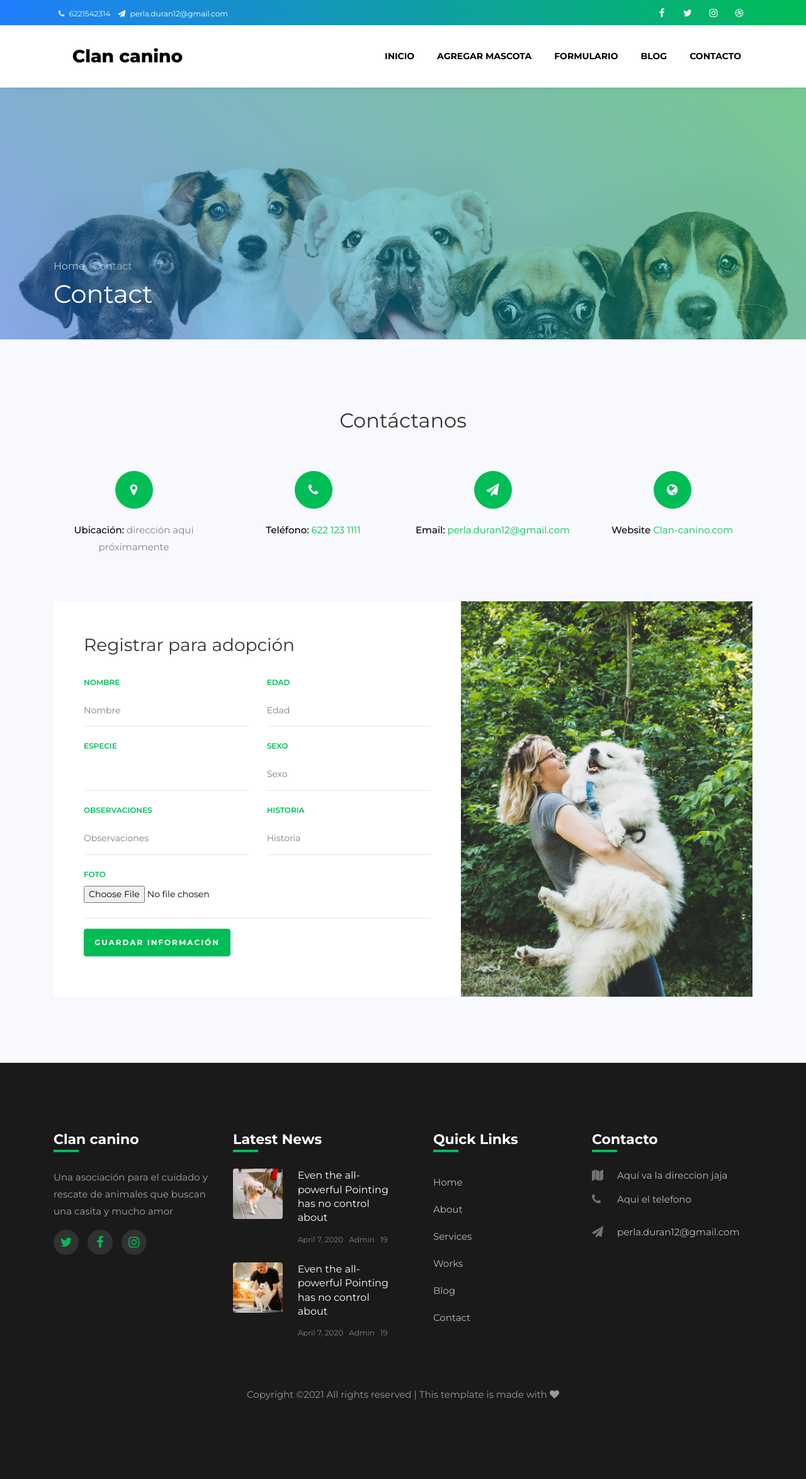
After one commit to SamuelTR20/Clan-canino, a PHP site: page /agregarMascota.php in a window 1280 px wide. The commit adds this page. Shown: the whole page at 63% size. Run offline with PHP 8.4, Linux system fonts and the light colour scheme; some libraries are stand-ins or nearby versions; some web fonts are replaced.

Commit message:
Mascota agregar con imagen

```diff
--- a/Negocio/MascotaNegocio.php
+++ b/Negocio/MascotaNegocio.php
@@ -9,7 +9,7 @@ function getMascotas(){
 	}
 
 
-function addMascota($idRefugio, $nombre, $especie, $edad, $sexo, $observaciones, $estado, $historia){
+function addMascota($idRefugio, $nombre, $especie, $edad, $sexo, $observaciones, $estado, $historia, $foto){
 
 	if ($idRefugio=="" || $nombre=="" || $especie=="" || $edad=="" || $sexo=="" || $observaciones=="" || $estado =="" || $historia==""){
 				echo 'Falta(n) completar campo(s)';
@@ -17,7 +17,9 @@ function addMascota($idRefugio, $nombre, $especie, $edad, $sexo, $observaciones,
 
 		//Se manda a llamar el metodo de la persistencia para agregar la mascota a la BD
 	include_once "Persistencia/MascotaDAO.php";
-			agregarMascota($idRefugio, $nombre, $especie, $edad, $sexo, $observaciones, $estado, $historia);
+		$agregado=	agregarMascota($idRefugio, $nombre, $especie, $edad, $sexo, $observaciones, $estado, $historia, $foto);
+
+	return $agregado;
 	}
 }
 
--- /dev/null
+++ b/agregarMascota.php
@@ -0,0 +1,249 @@
+<?php
+  // Inicializamos la sesion o la retomamos
+if(!isset($_SESSION)) {
+    header('Cache-Control: no cache'); //no cache
+    session_cache_limiter('private_no_expire');
+    session_start();
+    // Protegemos el documento para que solamente sea visible cuando NO HAS INICIADO sesión
+   // if(isset($_SESSION['userId'])) header('Location: index.php');
+   // if(!isset($_SESSION['userId'])) header('Location: formulario.php');
+}
+
+
+
+if (isset($_POST['masc_sent'])){
+    foreach ($_POST as $inputs => $vars) {
+if(trim($vars) == "") $error[] = "La caja $inputs es obligatoria";
+
+
+
+
+
+}
+include 'Negocio/MascotaNegocio.php';
+$permitido = false;
+if (!isset($error)) {
+
+
+    $nom_foto = $_FILES['file']['name'];
+    $ruta = "images/".$nom_foto;
+    $foto = $_FILES['file']['tmp_name'];
+    $subir = move_uploaded_file($foto, $ruta);
+
+    $permitido = addMascota( 16, $_POST['nombre'], $_POST['especie'], $_POST['edad'], $_POST['sexo'], $_POST['observaciones'],'disponible', $_POST['historia'],$ruta );
+
+
+
+
+    }
+
+    if(!$permitido){
+        $error[] = "Ha ocurrido un error al registrarse";
+    }
+
+
+    if (!isset($error)) {
+        header('Location:index.php');
+        }else{
+
+        }
+}
+?>
+
+
+
+<!DOCTYPE html>
+<html lang="en">
+  <head>
+    <title>Clan canino</title>
+    <meta charset="utf-8">
+    <meta name="viewport" content="width=device-width, initial-scale=1, shrink-to-fit=no">
+
+    <link href="https://fonts.googleapis.com/css?family=Montserrat:200,300,400,500,600,700,800&display=swap" rel="stylesheet">
+
+    <link rel="stylesheet" href="https://stackpath.bootstrapcdn.com/font-awesome/4.7.0/css/font-awesome.min.css">
+
+    <link rel="stylesheet" href="css/animate.css">
+
+    <link rel="stylesheet" href="css/owl.carousel.min.css">
+    <link rel="stylesheet" href="css/owl.theme.default.min.css">
+    <link rel="stylesheet" href="css/magnific-popup.css">
+
+
+    <link rel="stylesheet" href="css/bootstrap-datepicker.css">
+    <link rel="stylesheet" href="css/jquery.timepicker.css">
+
+    <link rel="stylesheet" href="css/flaticon.css">
+    <link rel="stylesheet" href="css/style.css">
+  </head>
+  <body>
+
+  <?php include("includes/header.php"); ?>
+    <!-- END nav -->
+    <section class="hero-wrap hero-wrap-2" style="background-image: url('images/bg_2.jpg');" data-stellar-background-ratio="0.5">
+      <div class="overlay"></div>
+      <div class="container">
+        <div class="row no-gutters slider-text align-items-end">
+          <div class="col-md-9 ftco-animate pb-5">
+          	<p class="breadcrumbs mb-2"><span class="mr-2"><a href="index.html">Home <i class="ion-ios-arrow-forward"></i></a></span> <span>Contact <i class="ion-ios-arrow-forward"></i></span></p>
+            <h1 class="mb-0 bread">Contact</h1>
+          </div>
+        </div>
+      </div>
+    </section>
+
+    <section class="ftco-section bg-light">
+			<div class="container">
+				<div class="row justify-content-center">
+					<div class="col-md-6 text-center mb-5">
+						<h2 class="heading-section">Contáctanos</h2>
+					</div>
+				</div>
+				<div class="row justify-content-center">
+					<div class="col-md-12">
+						<div class="wrapper">
+							<div class="row mb-5">
+								<div class="col-md-3">
+									<div class="dbox w-100 text-center">
+				        		<div class="icon d-flex align-items-center justify-content-center">
+				        			<span class="fa fa-map-marker"></span>
+				        		</div>
+				        		<div class="text">
+					            <p><span>Ubicación:</span> dirección aqui próximamente</p>
+					          </div>
+				          </div>
+								</div>
+								<div class="col-md-3">
+									<div class="dbox w-100 text-center">
+				        		<div class="icon d-flex align-items-center justify-content-center">
+				        			<span class="fa fa-phone"></span>
+				        		</div>
+				        		<div class="text">
+					            <p><span>Teléfono:</span> <a href="tel://1234567920">622 123 1111</a></p>
+					          </div>
+				          </div>
+								</div>
+								<div class="col-md-3">
+									<div class="dbox w-100 text-center">
+				        		<div class="icon d-flex align-items-center justify-content-center">
+				        			<span class="fa fa-paper-plane"></span>
+				        		</div>
+				        		<div class="text">
+					            <p><span>Email:</span> <a href="mailto:info@yoursite.com">perla.duran12@gmail.com</a></p>
+					          </div>
+				          </div>
+								</div>
+								<div class="col-md-3">
+									<div class="dbox w-100 text-center">
+				        		<div class="icon d-flex align-items-center justify-content-center">
+				        			<span class="fa fa-globe"></span>
+				        		</div>
+				        		<div class="text">
+					            <p><span>Website</span> <a href="#">Clan-canino.com</a></p>
+					          </div>
+				          </div>
+								</div>
+							</div>
+							<div class="row no-gutters">
+								<div class="col-md-7">
+									<div class="contact-wrap w-100 p-md-5 p-4">
+										<h3 class="mb-4">Registrar para adopción</h3>
+										<form method="POST" id="contactForm" name="contactForm" class="contactForm" action="agregarMascota.php" enctype="multipart/form-data">
+											<div class="row">
+												<div class="col-md-6">
+													<div class="form-group">
+														<label class="label" for="nombre">Nombre</label>
+														<input type="text" class="form-control" name="nombre" id="name" placeholder="Nombre">
+													</div>
+												</div>
+												<div class="col-md-6">
+													<div class="form-group">
+														<label class="label" for="edad">Edad </label>
+														<input type="number" class="form-control" name="edad" id="edad" placeholder="Edad">
+													</div>
+												</div>
+												<div class="col-md-6">
+													<div class="form-group">
+														<label class="label" for="especie">Especie </label>
+														<input type="text" class="form-control" name="especie" id="email">
+													</div>
+												</div>
+												<div class="col-md-6">
+													<div class="form-group">
+														<label class="label" for="sexo">Sexo </label>
+														<input type="text" class="form-control" name="sexo" id="telefono" placeholder="Sexo">
+													</div>
+												</div>
+												<div class="col-md-6">
+													<div class="form-group">
+														<label class="label" for="observaciones">Observaciones </label>
+														<input type="text" class="form-control" name="observaciones" id="observaciones" placeholder="Observaciones">
+													</div>
+												</div>
+												<div class="col-md-6">
+													<div class="form-group">
+														<label class="label" for="historia">Historia </label>
+														<input type="text" class="form-control" name="historia" id="historia" placeholder="Historia">
+													</div>
+												</div>
+
+                                                <div class="col-md-12">
+													<div class="form-group">
+														<label class="label" for="file">Foto</label>
+														<input type="file" class="form-control" name="file" id="file" placeholder="Agregar">
+													</div>
+												</div>
+
+												<div class="col-md-12">
+													<div class="form-group">
+														<input type="submit" value="Guardar información" class="btn btn-primary" name="masc_sent">
+														<div class="submitting"></div>
+													</div>
+												</div>
+
+											</div>
+										</form>
+									</div>
+								</div>
+								<div class="col-md-5 d-flex align-items-stretch">
+									<div class="info-wrap w-100 p-5 img" style="background-image: url(images/img.jpg);">
+				          </div>
+								</div>
+							</div>
+						</div>
+					</div>
+				</div>
+			</div>
+		</section>
+
+
+
+		<?php include("includes/footer.php"); ?>
+
+
+
+  <!-- loader -->
+  <div id="ftco-loader" class="show fullscreen"><svg class="circular" width="48px" height="48px"><circle class="path-bg" cx="24" cy="24" r="22" fill="none" stroke-width="4" stroke="#eeeeee"/><circle class="path" cx="24" cy="24" r="22" fill="none" stroke-width="4" stroke-miterlimit="10" stroke="#F96D00"/></svg></div>
+
+
+  <script src="js/jquery.min.js"></script>
+  <script src="js/jquery-migrate-3.0.1.min.js"></script>
+  <script src="js/popper.min.js"></script>
+  <script src="js/bootstrap.min.js"></script>
+  <script src="js/jquery.easing.1.3.js"></script>
+  <script src="js/jquery.waypoints.min.js"></script>
+  <script src="js/jquery.stellar.min.js"></script>
+  <script src="js/jquery.animateNumber.min.js"></script>
+  <script src="js/bootstrap-datepicker.js"></script>
+  <script src="js/jquery.timepicker.min.js"></script>
+  <script src="js/owl.carousel.min.js"></script>
+  <script src="js/jquery.magnific-popup.min.js"></script>
+  <script src="js/scrollax.min.js"></script>
+  <script src="https://maps.googleapis.com/maps/api/js?key=AIzaSyBVWaKrjvy3MaE7SQ74_uJiULgl1JY0H2s&sensor=false"></script>
+  <script src="js/google-map.js"></script>
+  <script src="js/main.js"></script>
+
+
+
+  </body>
+</html>
--- a/includes/header.php
+++ b/includes/header.php
@@ -29,7 +29,7 @@
 	      <div class="collapse navbar-collapse" id="ftco-nav">
 	        <ul class="navbar-nav ml-auto">
 	        	<li class="nav-item"><a href="index.php" class="nav-link">Inicio</a></li>
-	        	<li class="nav-item"><a href="about.html" class="nav-link">Acerca de</a></li>
+	        	<li class="nav-item"><a href="agregarMascota.php" class="nav-link">Agregar mascota</a></li>
 	          <li class="nav-item"><a href="formulario.php" class="nav-link">Formulario</a></li>
 	          <li class="nav-item"><a href="blog.html" class="nav-link">Blog</a></li>
 	          <li class="nav-item"><a href="contact.html" class="nav-link">Contacto</a></li>
```
Also changed, not shown: Persistencia/MascotaDAO.php (+13 -3 lines), images/C256E2CB-14CD-4451-ABBE-AE04561F1E5A (2).jpg (added).
